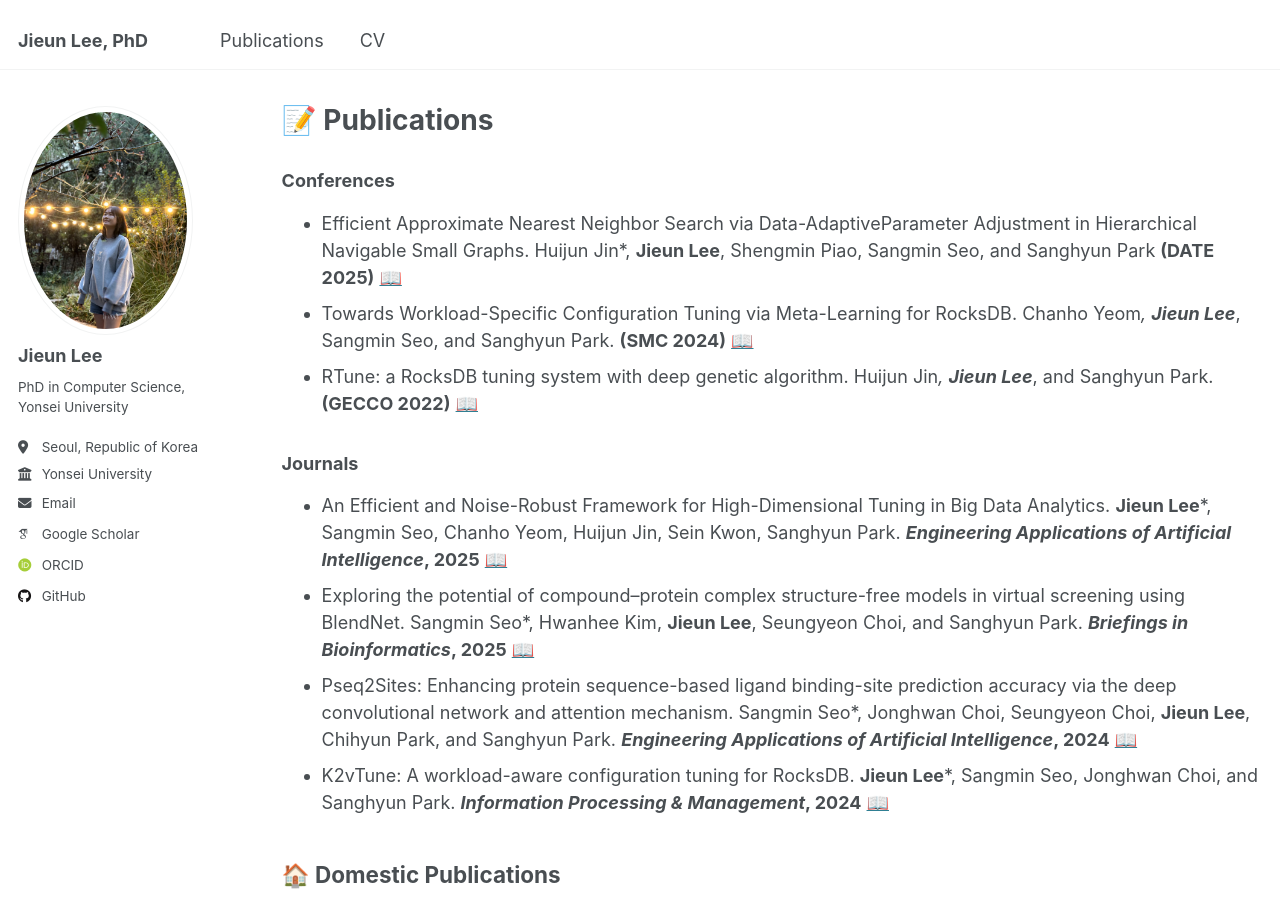
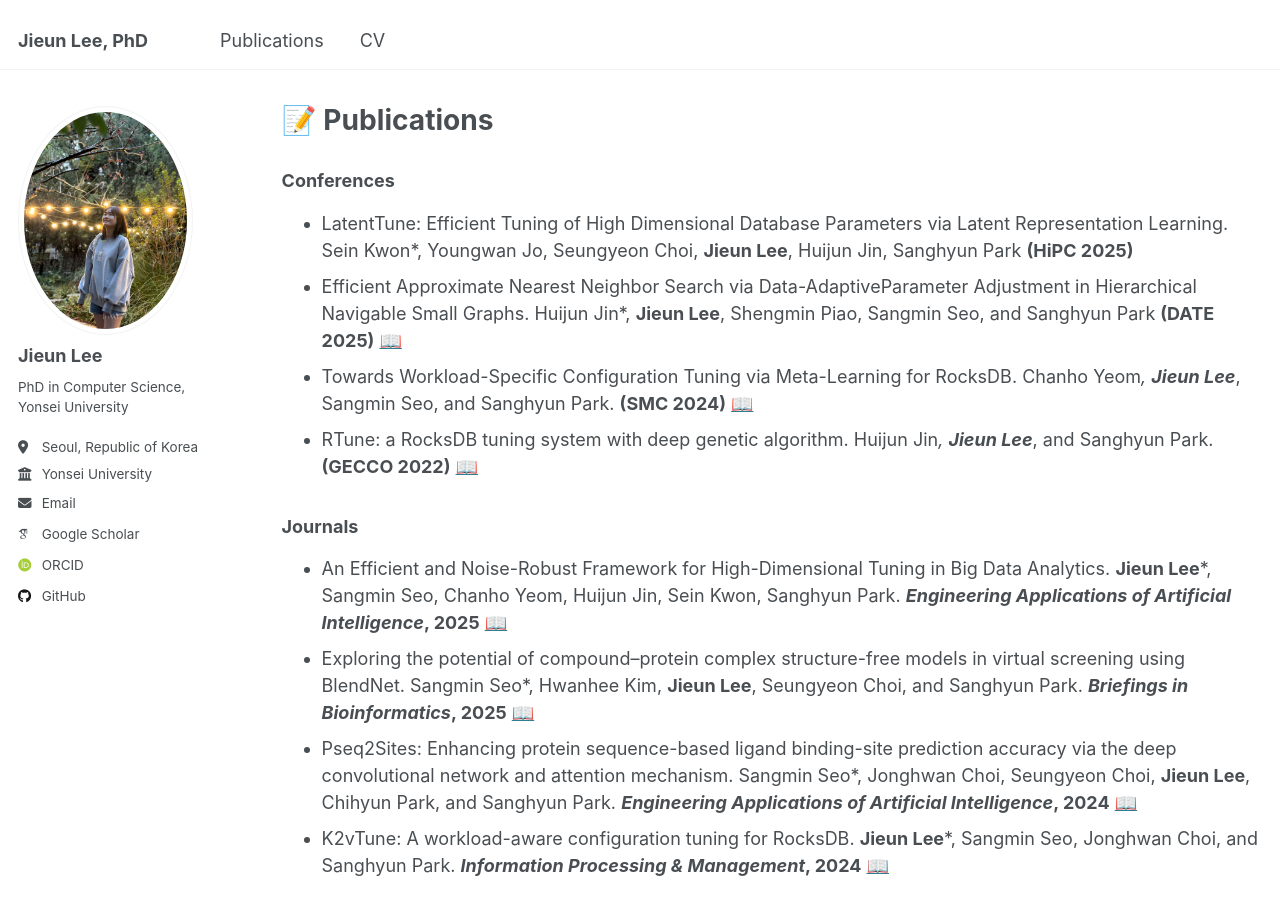
Before and after one commit to JIEUN-12/jieun-12.github.io, a Jekyll site: the page built from _pages/publications.md, in a window 1280 px wide and 900 px high. Built offline with Jekyll 4.4.1, drawn with Linux system fonts in a browser that asks for light colours; some web fonts are replaced.

Commit message:
Update publications.md

```diff
--- a/_pages/publications.md
+++ b/_pages/publications.md
@@ -6,6 +6,7 @@ author_profile: true
 ---
 
 ### Conferences
+* LatentTune: Efficient Tuning of High Dimensional Database Parameters via Latent Representation Learning. Sein Kwon*, Youngwan Jo, Seungyeon Choi, **Jieun Lee**, Huijun Jin, Sanghyun Park **(HiPC 2025)**
 * Efficient Approximate Nearest Neighbor Search via Data-AdaptiveParameter Adjustment in Hierarchical Navigable Small Graphs. Huijun Jin*, **Jieun Lee**, Shengmin Piao, Sangmin Seo, and Sanghyun Park **(DATE 2025)** [📖](https://ieeexplore.ieee.org/document/10992903)
 * Towards Workload-Specific Configuration Tuning via Meta-Learning for RocksDB. Chanho Yeom*, **Jieun Lee***, Sangmin Seo, and Sanghyun Park. **(SMC 2024)** [📖](https://doi.org/10.1109/SMC54092.2024.10831422)
 * RTune: a RocksDB tuning system with deep genetic algorithm. Huijun Jin*, **Jieun Lee***, and Sanghyun Park. **(GECCO 2022)** [📖](https://doi.org/10.1145/3512290.3528726)
```
